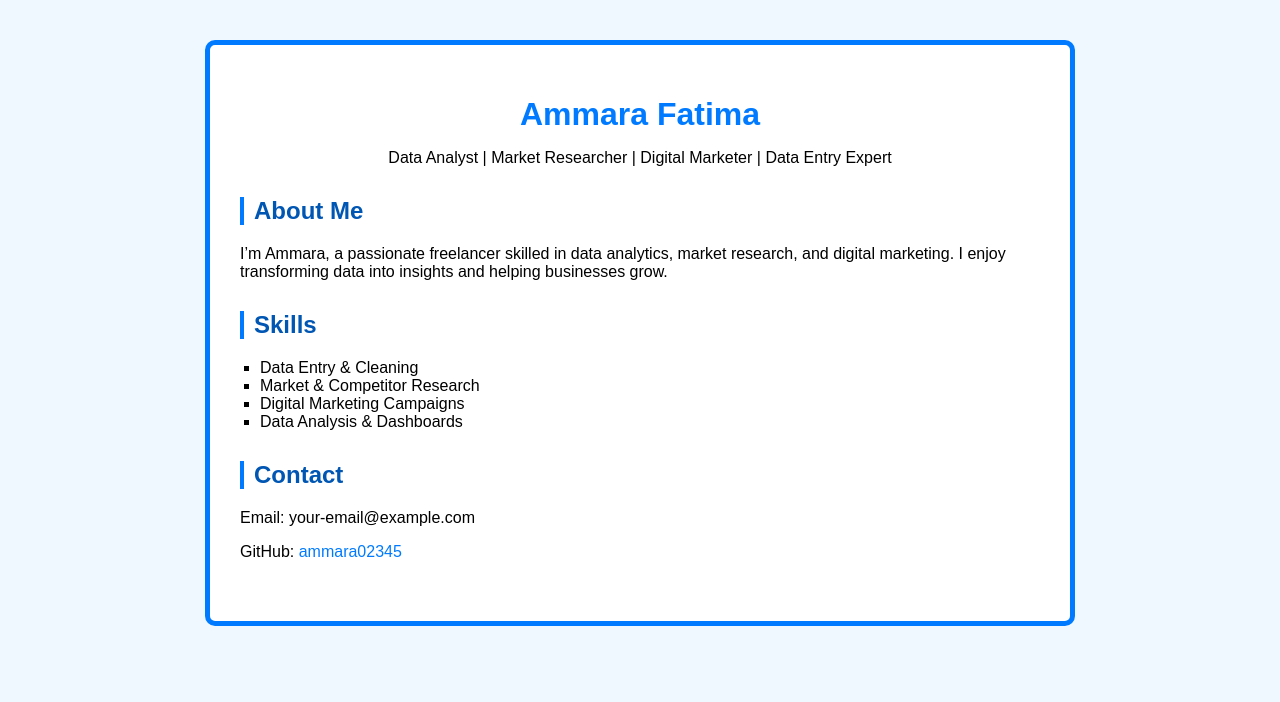
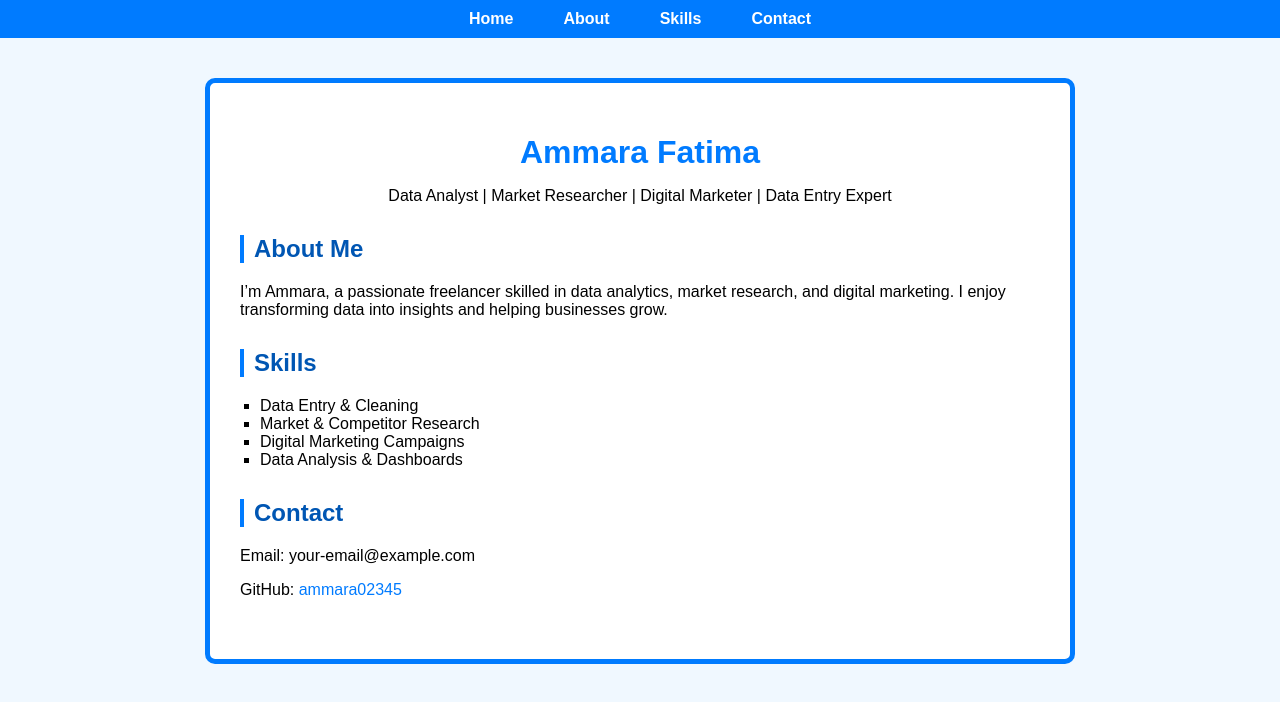
Before and after one commit to ammara02345/ammara02345.github.io, a plain HTML site: page index.html in a window 1280 px wide. Drawn offline with Linux system fonts and the light colour scheme.

Commit message:
portfolio changes

```diff
--- a/index.html
+++ b/index.html
@@ -7,7 +7,16 @@
   <link rel="stylesheet" href="style.css" />
 </head>
 <body>
-  <div class="container">
+  <nav>
+    <ul>
+      <li><a href="#home">Home</a></li>
+      <li><a href="#about">About</a></li>
+      <li><a href="#skills">Skills</a></li>
+      <li><a href="#contact">Contact</a></li>
+    </ul>
+  </nav>
+
+  <div class="container" id="home">
     <header>
       <h1>Ammara Fatima</h1>
       <p>Data Analyst | Market Researcher | Digital Marketer | Data Entry Expert</p>
--- a/style.css
+++ b/style.css
@@ -1,8 +1,42 @@
+html {
+  scroll-behavior: smooth;
+}
+
 body {
   font-family: Arial, sans-serif;
   margin: 0;
   padding: 0;
   background-color: #f0f8ff;
+}
+
+nav {
+  background-color: #007bff;
+  padding: 10px 0;
+  text-align: center;
+  position: sticky;
+  top: 0;
+  z-index: 1000;
+}
+
+nav ul {
+  list-style: none;
+  padding: 0;
+  margin: 0;
+  display: flex;
+  justify-content: center;
+  gap: 20px;
+}
+
+nav a {
+  color: white;
+  text-decoration: none;
+  font-weight: bold;
+  padding: 8px 15px;
+  border-radius: 5px;
+}
+
+nav a:hover {
+  background-color: #0056b3;
 }
 
 .container {
```
